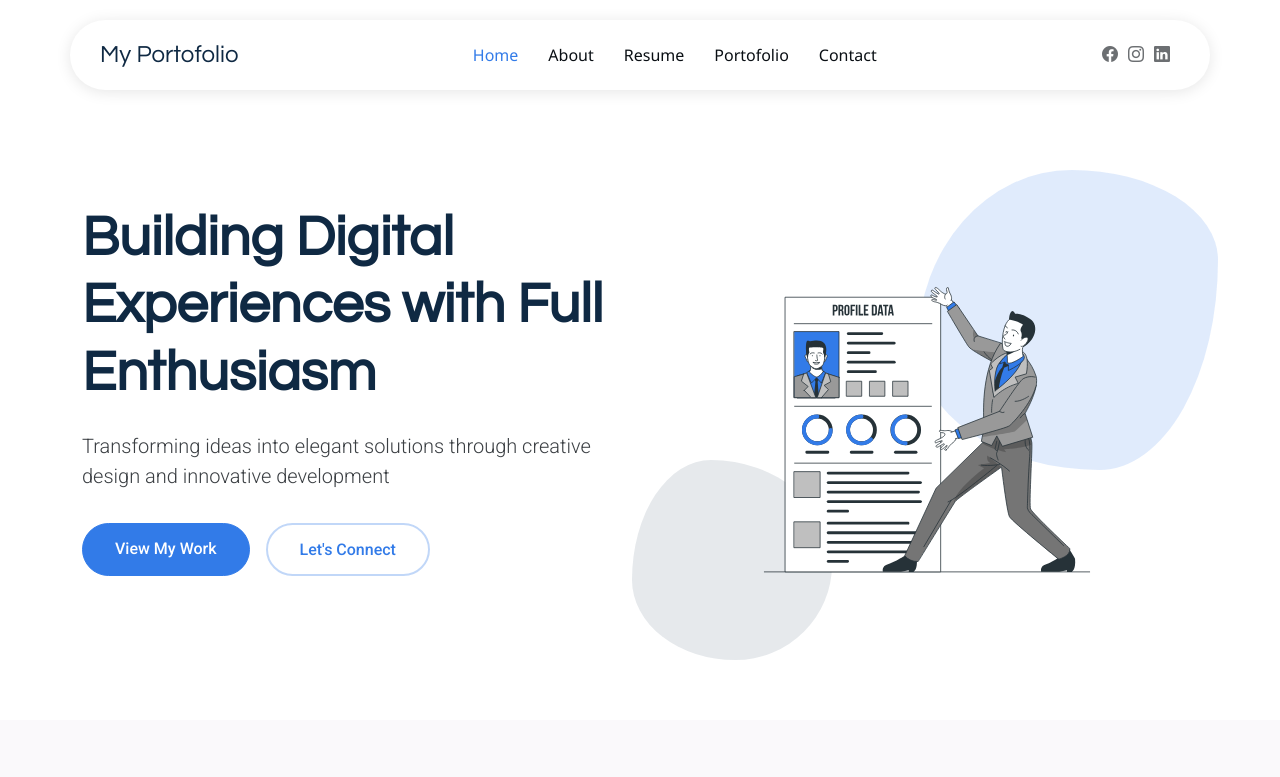
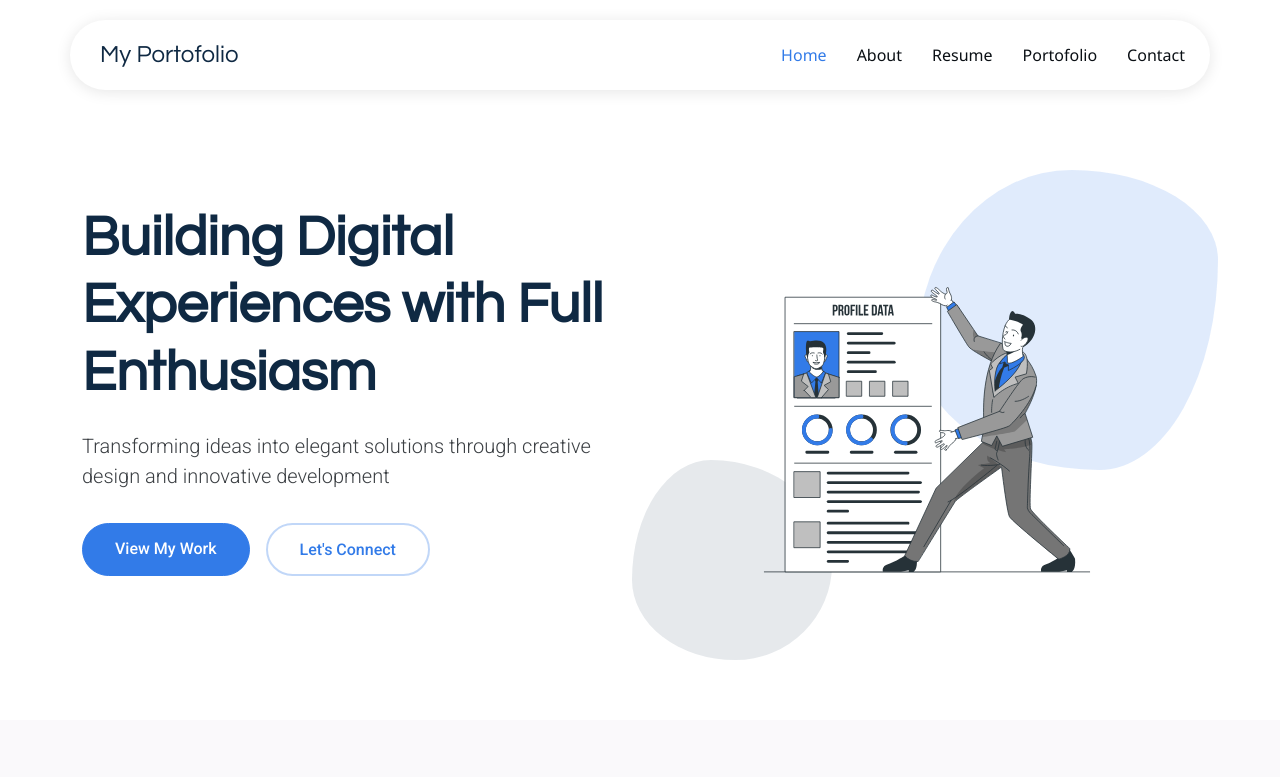
Before and after one commit to princechayon/portfolio-wildan, a plain HTML site: page index.html in a window 1280 px wide. Shown: the top 777 px of the page. Drawn offline with Linux system fonts and the light colour scheme.

Commit message:
Menghapus sosmed di nav

```diff
--- a/index.html
+++ b/index.html
@@ -66,11 +66,11 @@
         <i class="mobile-nav-toggle d-xl-none bi bi-list"></i>
       </nav>
 
-      <div class="header-social-links">
+      <!--<div class="header-social-links">
         <a href="https://www.facebook.com/wildan.alghifari.1?locale=id_ID" class="facebook"><i class="bi bi-facebook"></i></a>
         <a href="https://www.instagram.com/wldnalghfry/" class="instagram"><i class="bi bi-instagram"></i></a>
         <a href="https://www.linkedin.com/in/mochammad-wildan-al-ghifary-6a36322a4/" class="linkedin"><i class="bi bi-linkedin"></i></a>
-      </div>
+      </div> -->
 
     </div>
   </header>
```
